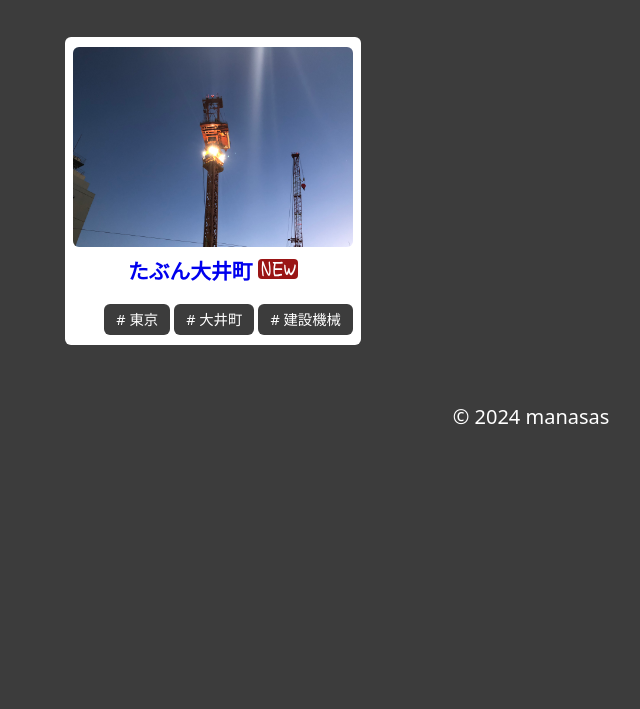
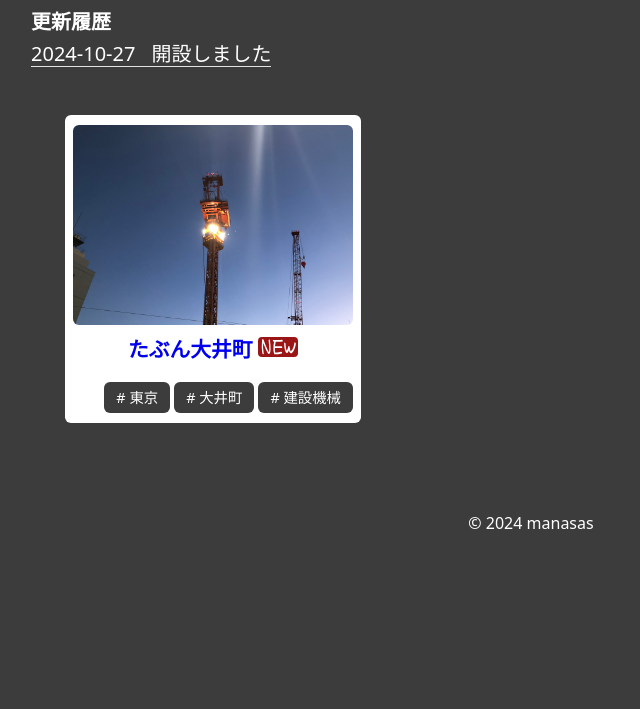
Before and after one commit to thetalemon/photo, an Astro site: page / in a window 1280 px wide. Shown: the part 91-800 px from the top of the page, without its empty margins (109-749 px from the left). Built offline with nearby package versions, Linux system fonts and the light colour scheme; Astro itself is replaced by a stand-in of ours.

Commit message:
historyを整備

```diff
--- a/package.json
+++ b/package.json
@@ -10,8 +10,9 @@
     "astro": "astro"
   },
   "dependencies": {
+    "@astrojs/check": "0.9.4",
     "astro": "4.16.6",
-    "@astrojs/check": "0.9.4",
+    "date-fns": "4.1.0",
     "typescript": "5.6.3"
   },
   "devDependencies": {
--- a/src/components/CardList.astro
+++ b/src/components/CardList.astro
@@ -21,5 +21,6 @@ const { list } = Astro.props
     column-gap: 16px;
     justify-content: center;
     padding: 0;
+    margin: 0;
   }
 </style>
--- a/src/components/Footer.astro
+++ b/src/components/Footer.astro
@@ -9,5 +9,6 @@ import { myCopyLight } from '@/constants/constants'
     text-align: center;
     padding: 8px 0;
     color: white;
+    font-size: 1rem;
   }
 </style>
--- a/src/components/Header.astro
+++ b/src/components/Header.astro
@@ -1,13 +1,19 @@
 ---
+import { Image } from 'astro:assets'
+import TitleImage from '@/img/title.svg'
 const isTop = Astro.url.pathname === '/'
 ---
 
 {
   isTop ? (
-    <h1>あざらしあるばむ</h1>
+    <h1>
+      <Image src={TitleImage} alt="とある アルバム" height={40} />
+    </h1>
   ) : (
     <h1>
-      <a href="/">あざらしあるばむ</a>
+      <a href="/">
+        <Image src={TitleImage} alt="とある アルバム" height={40} />
+      </a>
     </h1>
   )
 }
@@ -15,7 +21,7 @@ const isTop = Astro.url.pathname === '/'
 <style lang="scss">
   h1 {
     color: white;
-    margin: 0.5rem 0 3rem 0;
+    margin: 0.5rem 0 1rem 0;
   }
   a {
     text-decoration: none;
--- /dev/null
+++ b/src/components/SectionTitle.astro
@@ -0,0 +1,16 @@
+---
+interface Props {
+  title: string
+}
+
+const { title } = Astro.props
+---
+
+<h2>{title}</h2>
+
+<style lang="scss">
+  h2 {
+    font-size: 1.25rem;
+    margin-bottom: 0.5rem;
+  }
+</style>
--- /dev/null
+++ b/src/components/feature/History.astro
@@ -0,0 +1,51 @@
+---
+import { HistroyList } from '@/data/history'
+import { getDate } from '@/utils/dateHelper'
+import SectionTitle from '@/components/SectionTitle.astro'
+---
+
+<div>
+  <SectionTitle title="更新履歴" />
+  <ul>
+    {
+      HistroyList.map((item) => (
+        <li>
+          <a href={`/history/${item.slug}`}>
+            <span>{getDate(item.pubDate)}</span>
+            <span>{item.title}</span>
+          </a>
+        </li>
+      ))
+    }
+  </ul>
+</div>
+
+<style lang="scss">
+  h2 {
+    font-size: 1.25rem;
+    margin-bottom: 0.5rem;
+  }
+  ul {
+    list-style: none;
+    padding: 0;
+    margin: 0;
+
+    li {
+      margin-bottom: 1rem;
+      a {
+        color: #fff;
+        display: flex;
+        column-gap: 1rem;
+        text-decoration: none;
+        border-bottom: 1px solid rgba(255, 255, 255, 0.85);
+        line-height: 1rem;
+        padding-bottom: 0.25rem;
+        width: fit-content;
+        &:hover {
+          opacity: 0.6;
+          border-bottom: 1px solid transparent;
+        }
+      }
+    }
+  }
+</style>
--- /dev/null
+++ b/src/data/history.ts
@@ -0,0 +1,31 @@
+import { myUrl } from '@/constants/constants'
+
+export type History = {
+  title: string
+  description: string
+  content: string
+  slug: string
+  id: string
+  link: string
+  pubDate: Date
+  enslosure: {
+    url: string
+  }
+}
+
+const generateAbsoluteUrl = (path: string) => `${myUrl}${path}`
+
+export const HistroyList: History[] = [
+  {
+    title: '開設しました',
+    description: '開設しました',
+    content: 'サイト開設しました。',
+    slug: '20241027',
+    id: generateAbsoluteUrl('/photo/2022/1/5'),
+    link: generateAbsoluteUrl('/photo/2022/1/5'),
+    pubDate: new Date('2024-10-27'),
+    enslosure: {
+      url: 'https://kenk1.github.io/photo/2022/1/5/_1.jpg',
+    },
+  },
+]
--- /dev/null
+++ b/src/pages/history/[slug].astro
@@ -0,0 +1,50 @@
+---
+import Layout from '@/layouts/Layout.astro'
+import { HistroyList } from '@/data/history'
+import { getDate } from '@/utils/dateHelper'
+
+export const getStaticPaths = async () => {
+  return HistroyList.map((item) => ({
+    params: { slug: item.slug },
+    props: { item },
+  }))
+}
+
+const { item } = Astro.props
+---
+
+<Layout title={item.title}>
+  <article>
+    <h2>
+      {item.title}
+      <time>
+        {getDate(item.pubDate)}
+      </time>
+    </h2>
+    <div class="articleBody">
+      {item.content}
+    </div>
+  </article>
+</Layout>
+
+<style lang="scss">
+  h2 {
+    font-size: 1.5rem;
+    margin-bottom: 0.5rem;
+    font-weight: normal;
+    margin: 2rem 0 1rem 0;
+    border-bottom: #ccc 1px solid;
+    padding: 0 0 0.5rem 0.5rem;
+  }
+  time {
+    margin-left: 16px;
+    font-size: 0.9rem;
+    color: #ccc;
+  }
+  article {
+    font-size: 1.1rem;
+  }
+  .articleBody {
+    padding-left: 0.5rem;
+  }
+</style>
--- a/src/pages/index.astro
+++ b/src/pages/index.astro
@@ -1,9 +1,21 @@
 ---
 import Layout from '@/layouts/Layout.astro'
 import CardList from '@/components/CardList.astro'
+import History from '@/components/feature/History.astro'
 import { PhotoList } from '@/data/photo'
 ---
 
-<Layout title="とあるアルバム">
-  <CardList list={PhotoList} />
+<Layout>
+  <section>
+    <History />
+  </section>
+  <section>
+    <CardList list={PhotoList} />
+  </section>
 </Layout>
+
+<style lang="scss">
+  section {
+    padding-bottom: 2rem;
+  }
+</style>
--- a/src/pages/photo/2022/1/5/index.astro
+++ b/src/pages/photo/2022/1/5/index.astro
@@ -13,7 +13,7 @@ if (!photo) {
 }
 ---
 
-<Layout title=`${photo.title}`>
+<Layout title={photo.title}>
   <h2>たぶん大井町</h2>
   <p>トリキバーガーを買って交差点で信号待ちしてた時</p>
   <Photo img={Photo1} alt="夕暮れに赤くそびえたつ建設機械" />
--- /dev/null
+++ b/src/utils/dateHelper.ts
@@ -0,0 +1,7 @@
+import { format } from 'date-fns'
+import { ja } from 'date-fns/locale'
+
+export const getDate = (value: Date) =>
+  format(value, 'yyyy-MM-dd', {
+    locale: ja,
+  })
```
Also changed, not shown: src/img/title.svg (added), 1 other file.
